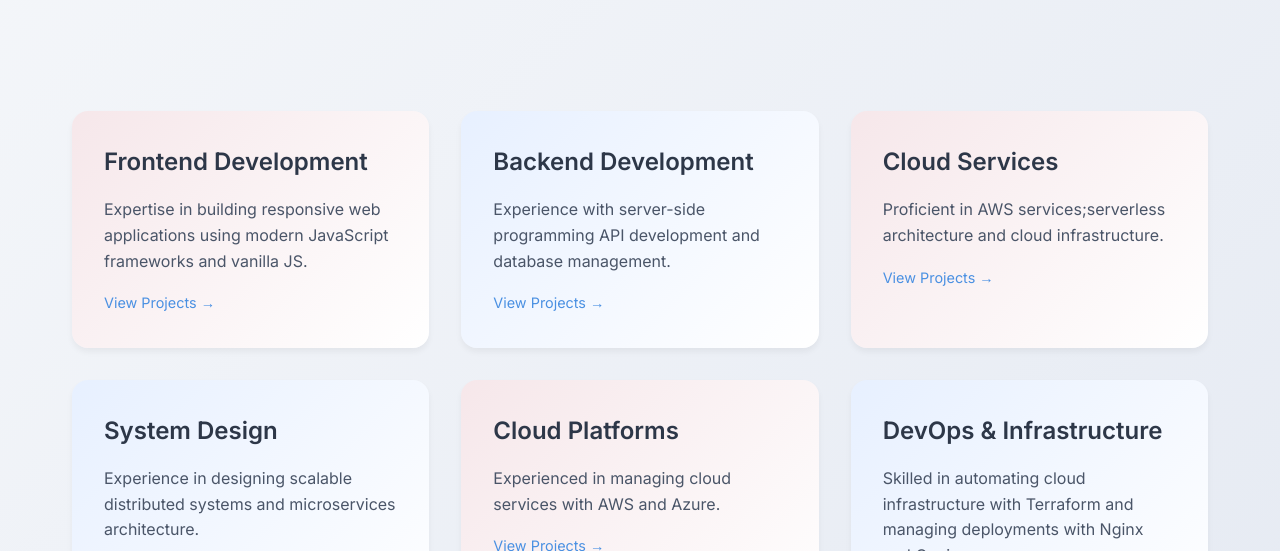
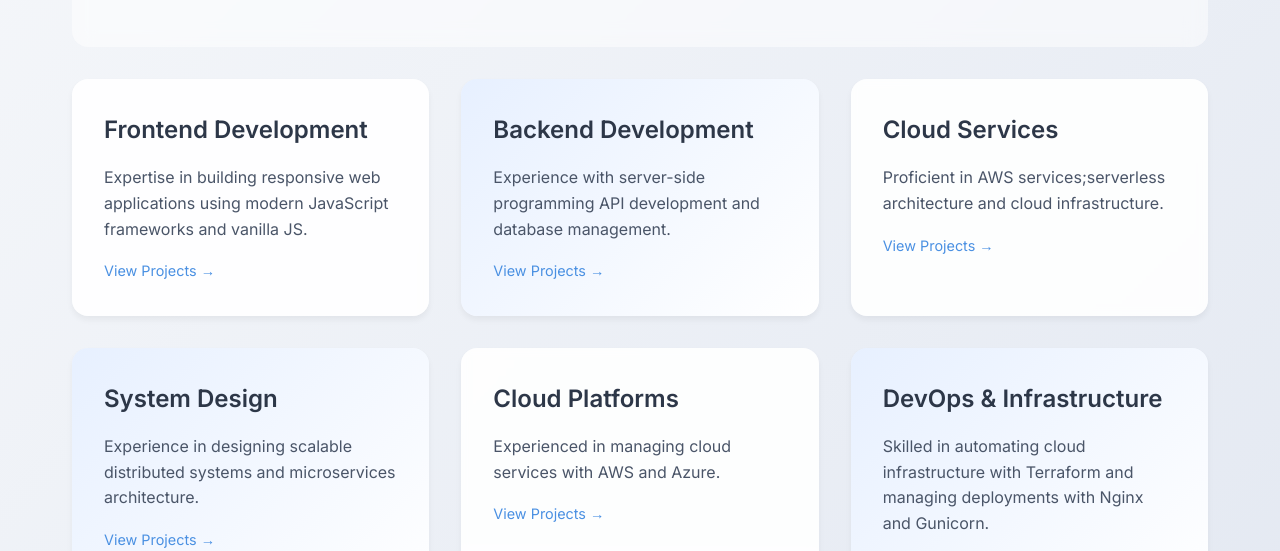
Before and after one commit to sreeragpc/personal-skills-web, a plain HTML site: page index.html in a window 1280 px wide. Shown: the part 249-800 px from the top of the page. Drawn offline with Linux system fonts and the light colour scheme.

Commit message:
Update index.html

```diff
--- a/index.html
+++ b/index.html
@@ -9,7 +9,7 @@
     <link href="https://fonts.googleapis.com/css2?family=Inter:wght@300;400;600&display=swap" rel="stylesheet">
     <style>
         :root {
-            --primary-gradient: linear-gradient(135deg, #f5f7fa 0%, #e4e9f2 100%);
+            --primary-gradient: linear-gradient(135deg, rgba(245, 247, 250, 0.97) 0%, rgba(228, 233, 242, 0.97) 100%);
             --tile-gradient-1: linear-gradient(135deg, #f6e7ea 0%, #fff 100%);
             --tile-gradient-2: linear-gradient(135deg, #e7f0ff 0%, #fff 100%);
             --text-primary: #2d3748;
@@ -26,19 +26,49 @@
             font-family: 'Inter', sans-serif;
             line-height: 1.6;
             color: var(--text-primary);
+            min-height: 100vh;
+            position: relative;
+            overflow-x: hidden;
+        }
+
+        /* Background portrait styling */
+        .background-portrait {
+            position: fixed;
+            top: 0;
+            right: 0;
+            width: auto;
+            height: 100vh;
+            opacity: 0.15;
+            z-index: -1;
+            object-fit: cover;
+            pointer-events: none;
+        }
+
+        /* Overlay gradient */
+        .background-overlay {
+            position: fixed;
+            top: 0;
+            left: 0;
+            right: 0;
+            bottom: 0;
             background: var(--primary-gradient);
-            min-height: 100vh;
+            z-index: -1;
         }
 
         .container {
             max-width: 1200px;
             margin: 0 auto;
             padding: 2rem;
+            position: relative;
         }
 
         header {
             text-align: center;
             padding: 4rem 0;
+            background: rgba(255, 255, 255, 0.5);
+            backdrop-filter: blur(10px);
+            border-radius: 1rem;
+            margin-bottom: 2rem;
         }
 
         .name {
@@ -58,7 +88,7 @@
             display: grid;
             grid-template-columns: repeat(auto-fit, minmax(300px, 1fr));
             gap: 2rem;
-            margin-top: 4rem;
+            margin-top: 2rem;
         }
 
         .skill-tile {
@@ -67,6 +97,8 @@
             border-radius: 1rem;
             box-shadow: 0 4px 6px rgba(0, 0, 0, 0.05);
             transition: transform 0.2s ease, box-shadow 0.2s ease;
+            backdrop-filter: blur(5px);
+            background: rgba(255, 255, 255, 0.9);
         }
 
         .skill-tile:nth-child(even) {
@@ -120,10 +152,21 @@
             .skills-grid {
                 grid-template-columns: 1fr;
             }
+
+            .background-portrait {
+                height: 100vh;
+                width: 100%;
+                object-fit: cover;
+                opacity: 0.1;
+            }
         }
     </style>
 </head>
 <body>
+    <!-- Background portrait -->
+    <img src="portrait.svg" alt="Background Portrait" class="background-portrait">
+    <div class="background-overlay"></div>
+
     <div class="container">
         <header>
             <h1 class="name">Sreerag PC</h1>
```
